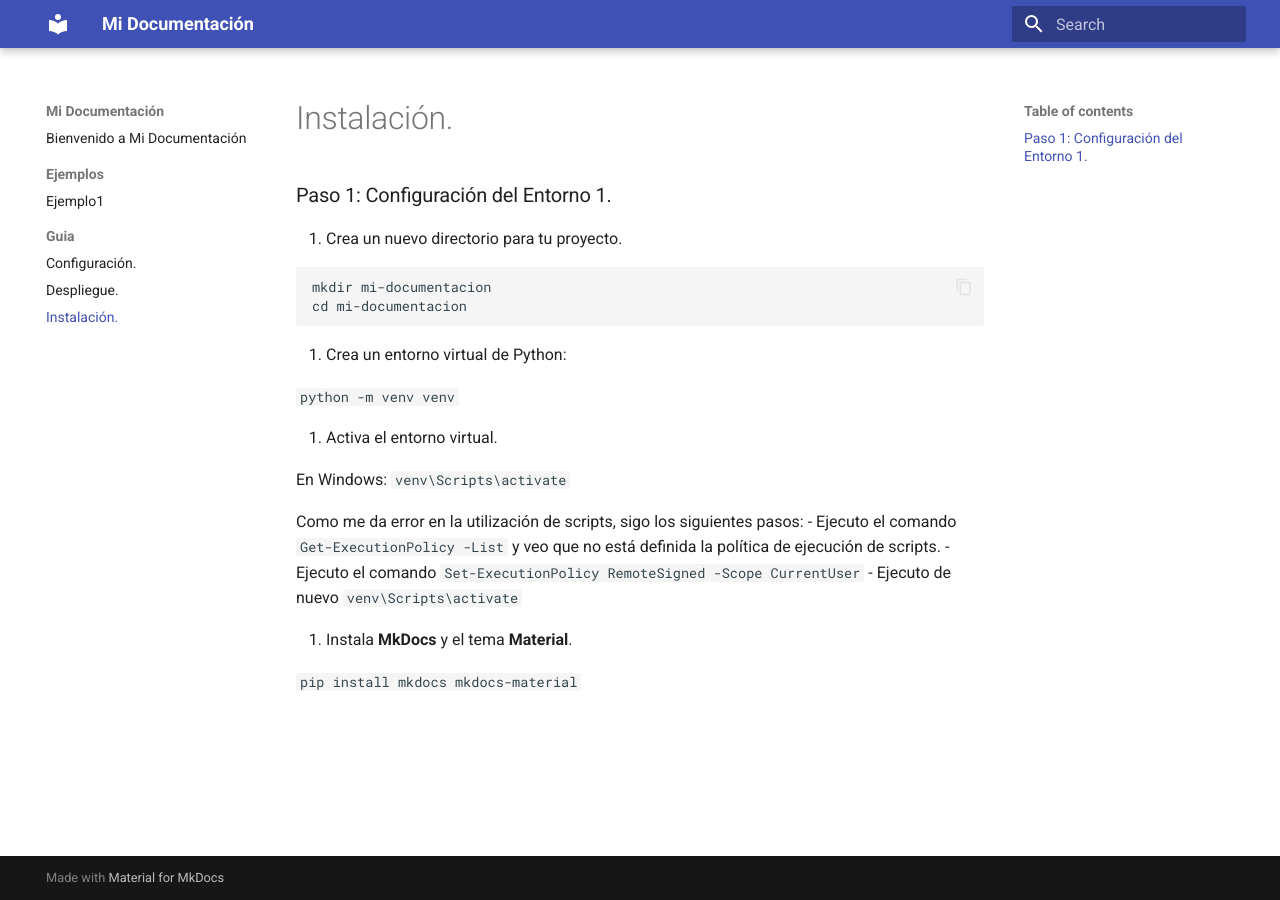
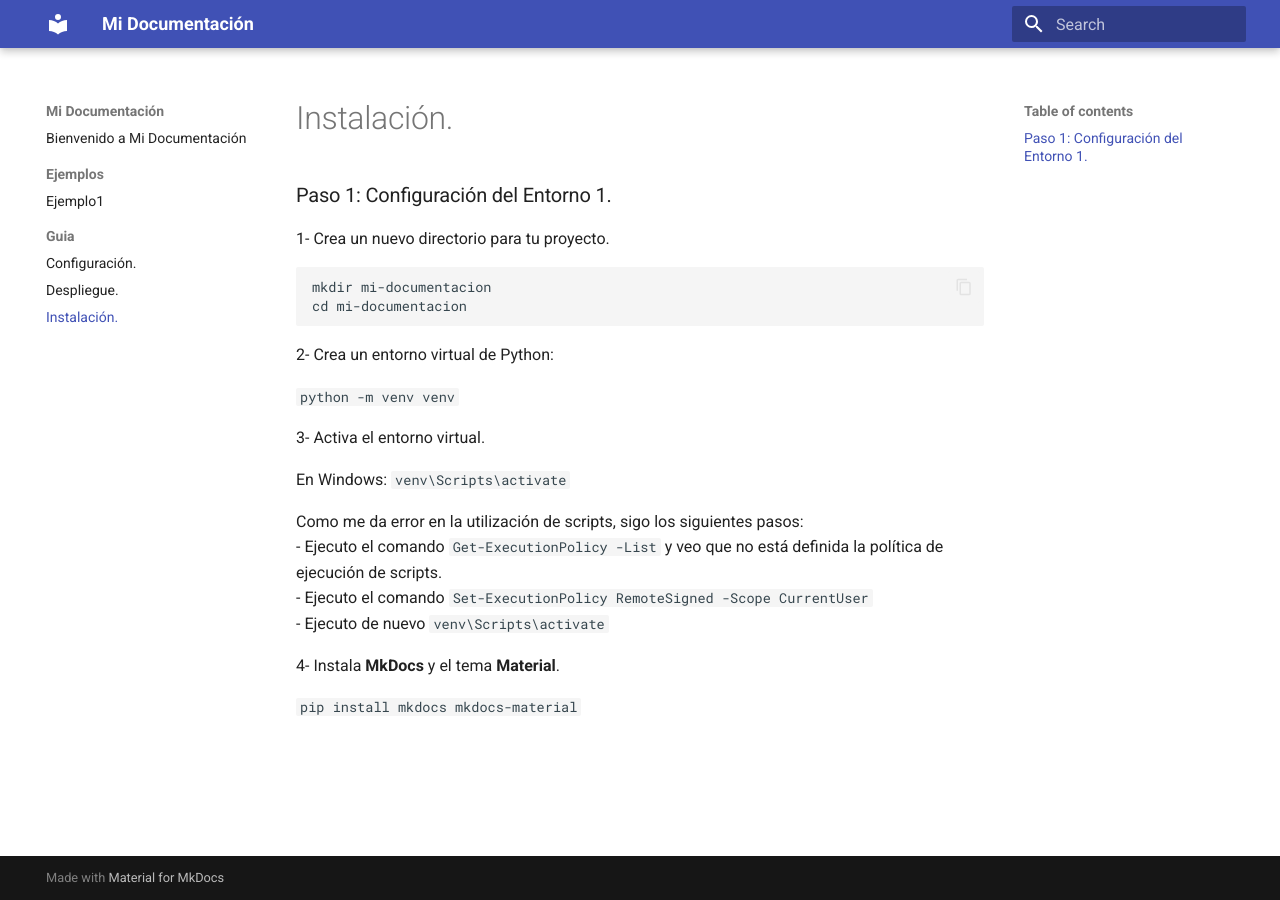
Before and after one commit to danielcarrascoortega/tarea_6_2, an MkDocs documentation site: the page built from docs/guia/instalacion.md, in a window 1280 px wide. Built offline with MkDocs 1.6.1 and Material for MkDocs 9.7.7, drawn with Linux system fonts in a browser that asks for light colours.

Commit message:
Ajustando Instalación

````diff
--- a/docs/guia/instalacion.md
+++ b/docs/guia/instalacion.md
@@ -2,18 +2,18 @@
 
 ### Paso 1: Configuración del Entorno 1.
 
-1. Crea un nuevo directorio para tu proyecto.
+1- Crea un nuevo directorio para tu proyecto.
 
 ```bash
 mkdir mi-documentacion
 cd mi-documentacion
 ```
 
-2. Crea un entorno virtual de Python:
+2- Crea un entorno virtual de Python:
 
 `python -m venv venv`
 
-3. Activa el entorno virtual.
+3- Activa el entorno virtual.
 
 En Windows: `venv\Scripts\activate`
 
@@ -22,6 +22,6 @@
 - Ejecuto el comando `Set-ExecutionPolicy RemoteSigned -Scope CurrentUser`
 - Ejecuto de nuevo `venv\Scripts\activate`
 
-4. Instala **MkDocs** y el tema **Material**.
+4- Instala **MkDocs** y el tema **Material**.
 
 `pip install mkdocs mkdocs-material`
````
